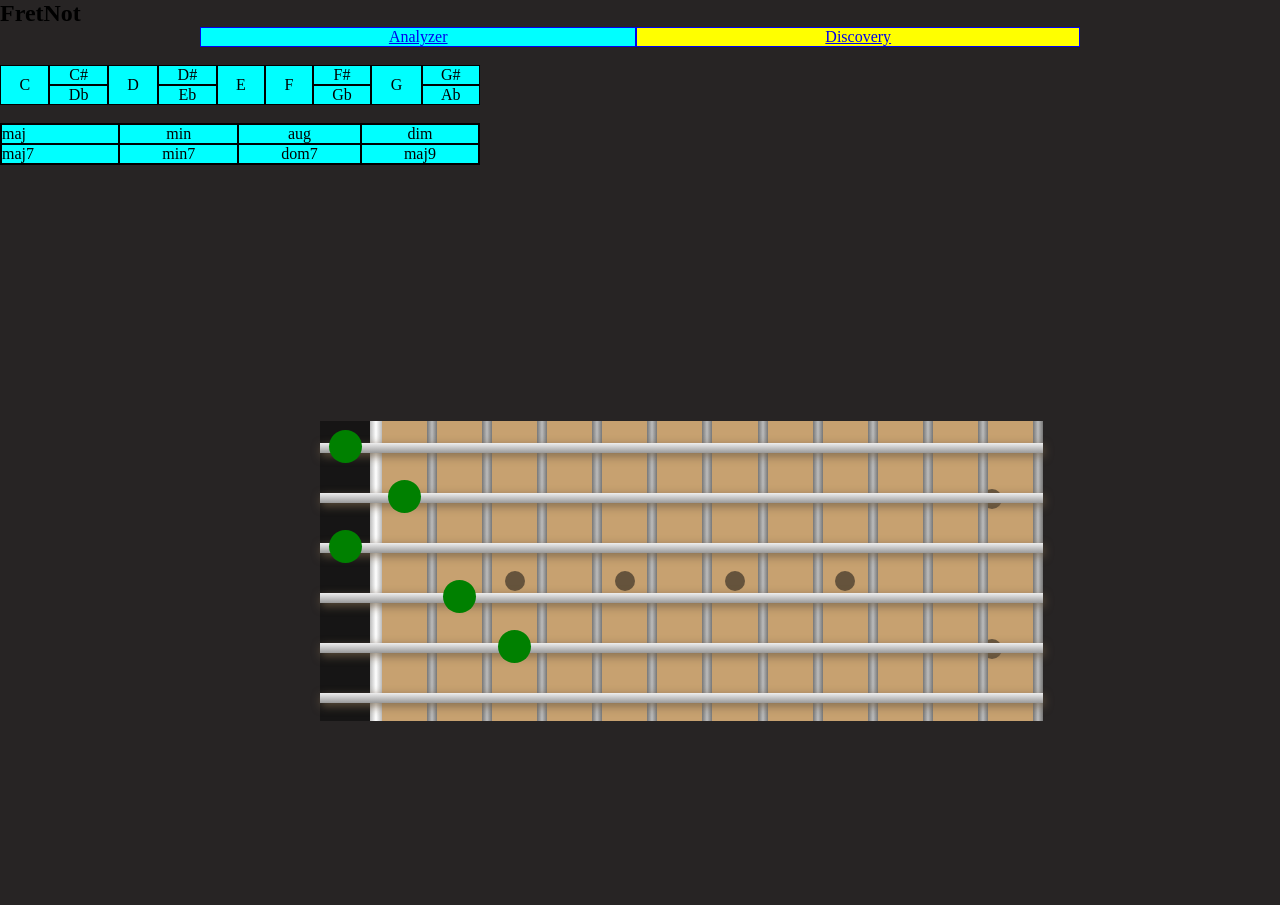
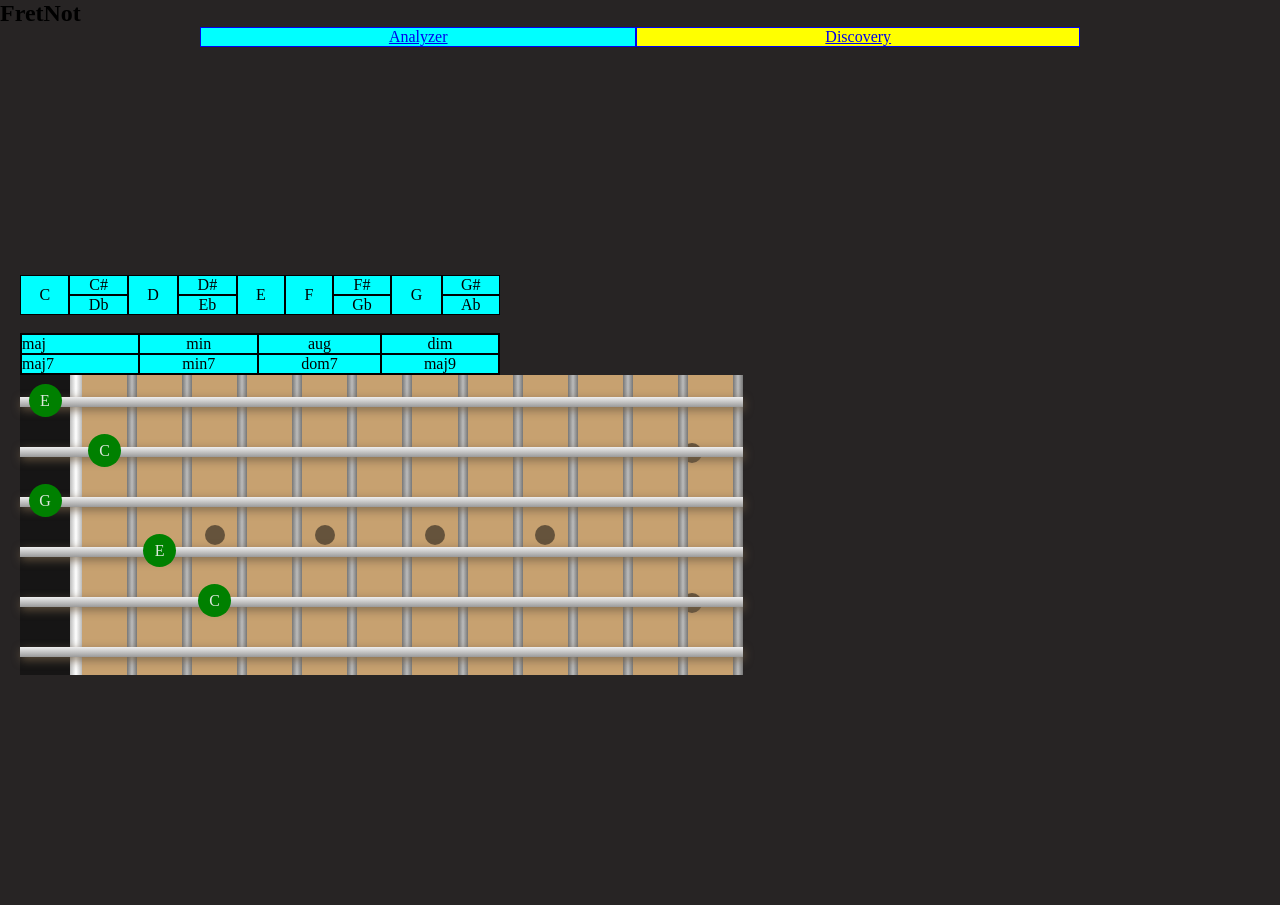
Before and after one commit to LopezMCruz/FretNot-CS4326, a Flask app: page /discover in a window 1280 px wide. Before the commit the page ends 721 px from the top, so only its background shows below. Run offline with Flask 3, Linux system fonts and the light colour scheme.

Commit message:
Update on UI

```diff
--- a/flask-server/static/discovery.css
+++ b/flask-server/static/discovery.css
@@ -1,3 +1,15 @@
+.main-container {
+  display: grid;
+  grid-template-columns: 1fr;
+  grid-template-rows: auto auto;
+  gap: 20px; /* Adjust this value to control the space between the fretboard and boxes */
+  justify-content: center;
+  align-content: center;
+  width: 100%;
+  min-height: 100vh;
+  padding: 20px;
+}
+
 .keychanger{
 
     padding-right: 800px;
@@ -195,8 +207,6 @@ body {
   width: 50%;
   min-width: 723px;
   height: 300px;
-  margin-top: 20%;
-  margin-left: 25%;
 }
 
 .string{
@@ -283,7 +293,7 @@ body {
 
 .note-fret.selected:before,
 .note-fret:hover:before {
-  content: ""; /* Updated: Remove attr(data-note) */
+  content: attr(data-note);
   width: 33px;
   height: 33px;
   border-radius: 50%;
@@ -294,7 +304,6 @@ body {
   color: #eeee;
   opacity: 1;
 }
-
 
 .chord_name {
   position: absolute;
@@ -319,6 +328,3 @@ body {
   cursor: pointer;
   background-color: #00C49A;
 }
-.note-fret.selected:before {
-  background: green;
-}
--- a/flask-server/templates/discover.html
+++ b/flask-server/templates/discover.html
@@ -13,6 +13,12 @@
   </div>
 
   <br>
+
+
+  <div class="main-container">
+
+    <!-- Boxes HTML goes here -->
+    <div class="boxes">
       <div class="keychanger">
         <div class="box1">
           <div id="C" class="key" alt="C">C</div>
@@ -41,7 +47,6 @@
           <div id="maj9" class="key-type">maj9</div>
         </div>
       </div>
-
       <script src="/static/discovery_keychanger.js"></script>
 
       <div class="fretboard">  <!-- Fretboard class containing 6 string classes + 9 frets for each string -->
@@ -50,5 +55,13 @@
 
       <script src="/static/discoveryfret.js"></script>
 
+
+    </div>
+  </div>
+
+
+
+
+
 </body>
 </html>
```
Lines whose indentation alone changed are shown as unchanged.
